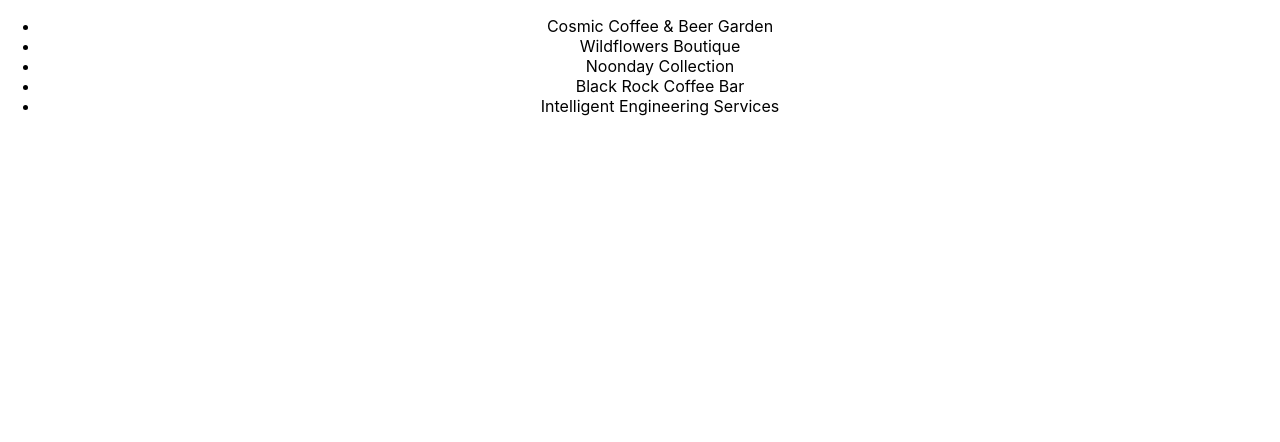
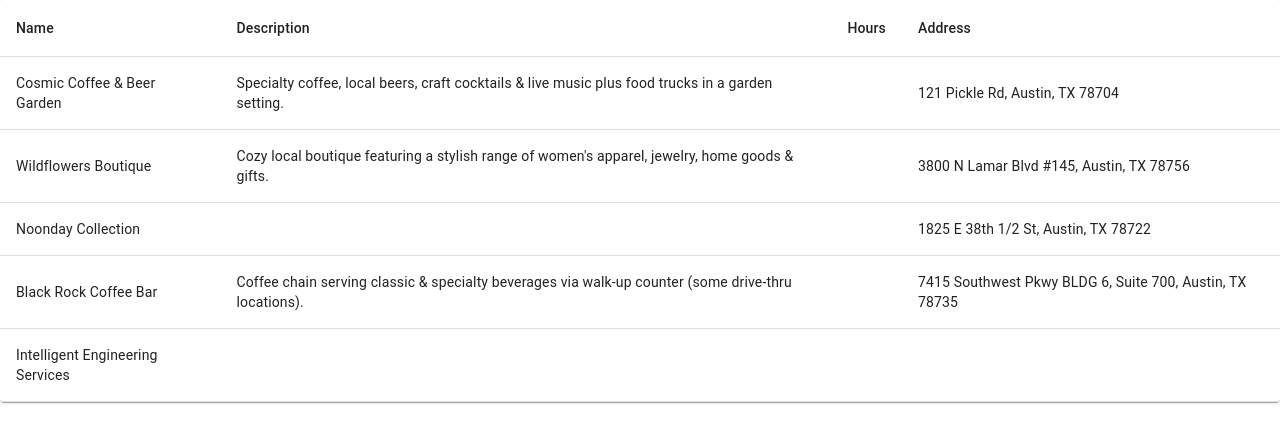
Before and after one commit to mayra-tellez/small-business, a React (Create React App) app: page / in a window 1280 px wide. Shown: the top 442 px of the page. Built offline with nearby package versions, Linux system fonts and the light colour scheme.

Commit message:
converted data to table in listing component, still needs formatting

```diff
--- a/src/components/Listing.js
+++ b/src/components/Listing.js
@@ -1,5 +1,14 @@
 import React from 'react';
 import { useState, useEffect } from 'react';
+import {
+  Table,
+  TableBody,
+  TableCell,
+  TableContainer,
+  TableHead,
+  TableRow,
+  Paper
+} from '@material-ui/core'
 
 import { businesses } from '../data/businesses';
 
@@ -11,11 +20,33 @@
   }, [list]);
 
   return (
-    <ul>
-      {businesses.map((business) => {
-        return <li key={business.id}>{business.name}</li>
-      })}
-    </ul>
+    <TableContainer component={Paper}>
+      <Table sx={{ minWidth: 650 }} aria-label="simple table">
+        <TableHead>
+          <TableRow>
+            <TableCell>Name</TableCell>
+            <TableCell>Description</TableCell>
+            <TableCell>Hours</TableCell>
+            <TableCell>Address</TableCell>
+          </TableRow>
+        </TableHead>
+        <TableBody>
+          {list.map((business) => (
+            <TableRow
+              key={business.id}
+              sx={{ '&:last-child td, &:last-child th': { border: 0 } }}
+            >
+              <TableCell component="th" scope="row">
+                {business.name}
+              </TableCell>
+              <TableCell>{business.description}</TableCell>
+              <TableCell>{business.operatingHours}</TableCell>
+              <TableCell>{business.address}</TableCell>
+            </TableRow>
+          ))}
+        </TableBody>
+      </Table>
+    </TableContainer>
   )
 }
 
```
